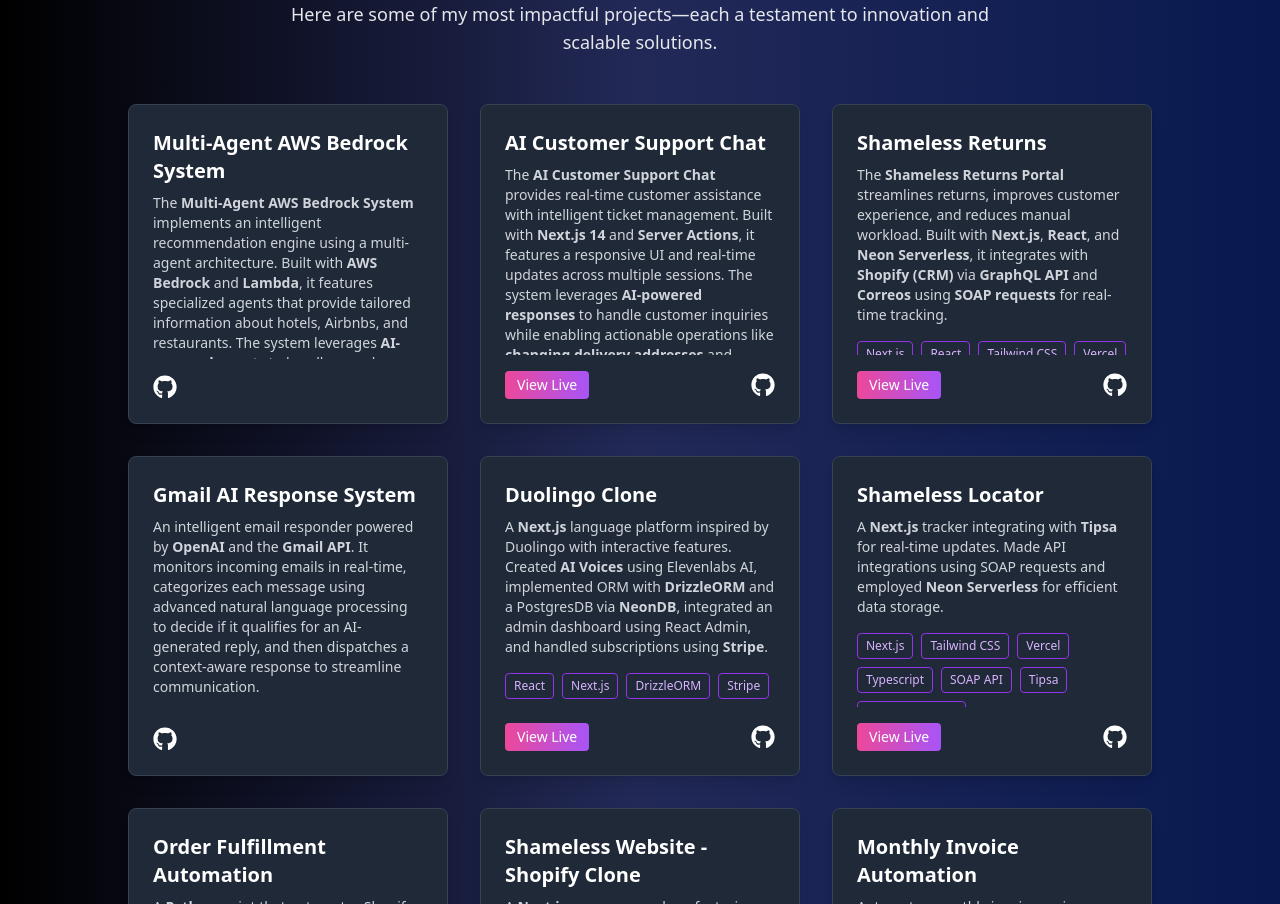
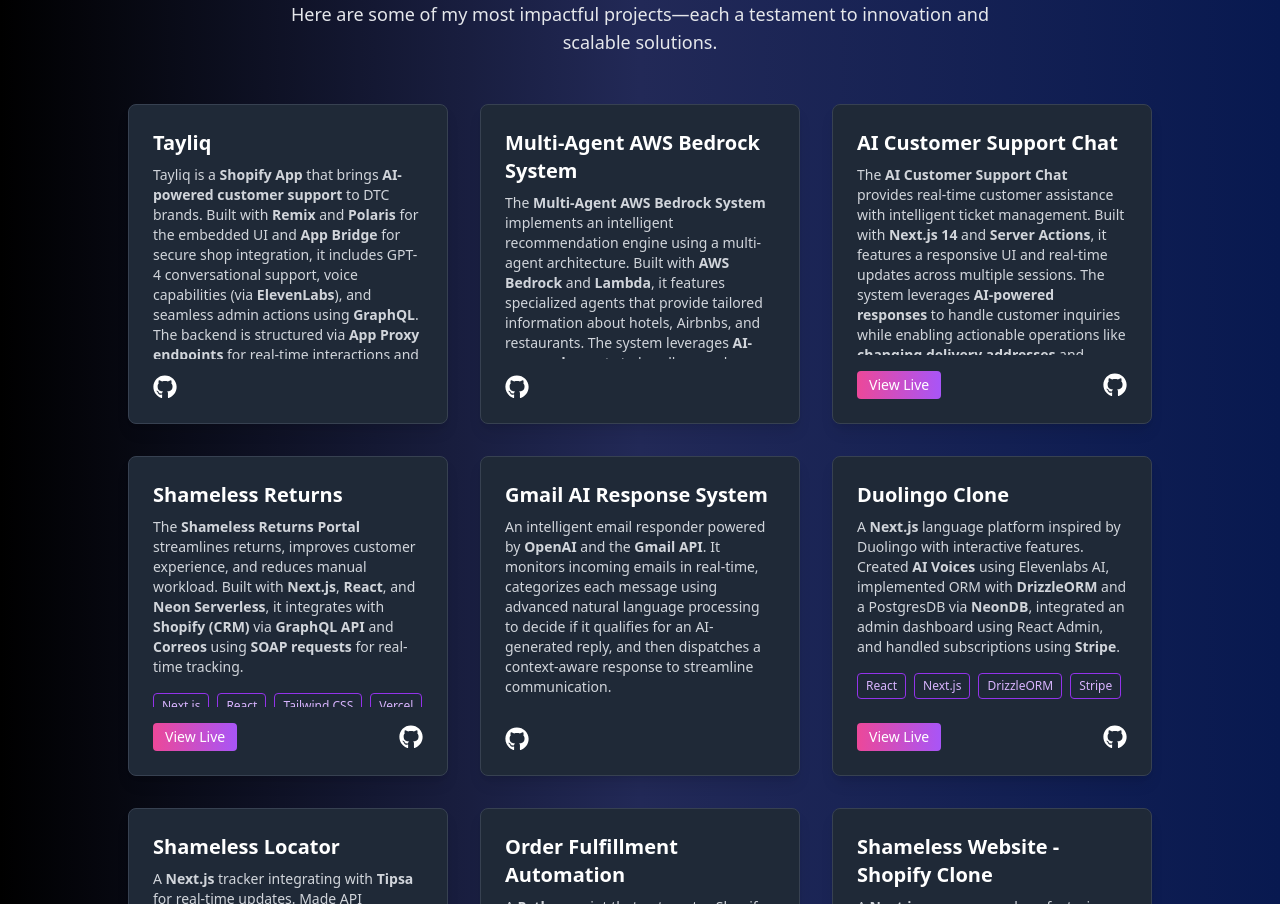
Before and after one commit to gericke98/portfolio, a Next.js app: page / in a window 1280 px wide. Shown: the part 2200-3104 px from the top of the page. Built offline with nearby package versions, Linux system fonts and the light colour scheme.

Commit message:
projects update

```diff
--- a/placeholder.ts
+++ b/placeholder.ts
@@ -38,6 +38,27 @@
 ];
 
 export const projects = [
+  {
+    name: "Tayliq",
+    liveDemoLink: "https://tayliq.com",
+    githubLink: "https://github.com/gericke98/tayliq",
+    liveDemo: false,
+    description:
+      "Tayliq is a <strong>Shopify App</strong> that brings <strong>AI-powered customer support</strong> to DTC brands. Built with <strong>Remix</strong> and <strong>Polaris</strong> for the embedded UI and <strong>App Bridge</strong> for secure shop integration, it includes GPT-4 conversational support, voice capabilities (via <strong>ElevenLabs</strong>), and seamless admin actions using <strong>GraphQL</strong>. The backend is structured via <strong>App Proxy endpoints</strong> for real-time interactions and custom analytics dashboards. Deployed on <strong>Vercel</strong> with GDPR-compliant OAuth authentication.",
+    techStack: [
+      "GPT-4",
+      "Shopify GraphQL API",
+      "Remix",
+      "Tailwind CSS",
+      "Polaris",
+      "App Bridge",
+      "OAuth",
+      "App Proxy",
+      "ElevenLabs",
+      "Vercel",
+      "TypeScript",
+    ],
+  },
   {
     name: "Multi-Agent AWS Bedrock System",
     liveDemoLink: "", // You can add this when you have a live demo
```
